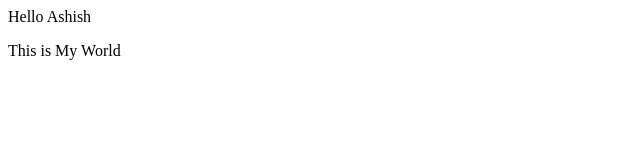
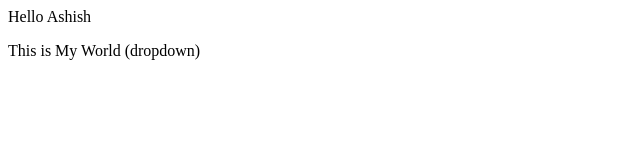
Before and after one commit to creatorashish/local-repo, a plain HTML site: page index.html in a window 1280 px wide. Shown: the full height of the page, 0-640 px from the left. Drawn offline with Linux system fonts and the light colour scheme.

```diff
--- a/index.html
+++ b/index.html
@@ -1,2 +1,2 @@
 <p>Hello Ashish</p>
-<p>This is My World</p>
+<p>This is My World (dropdown)</p>
```
